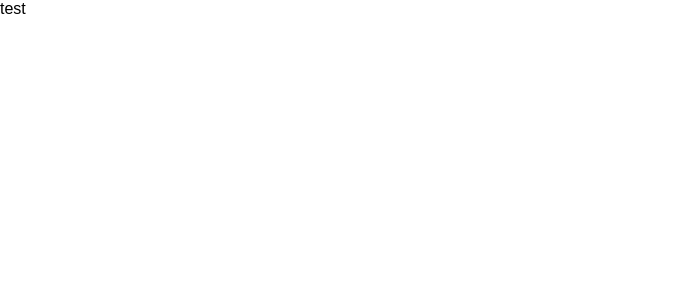
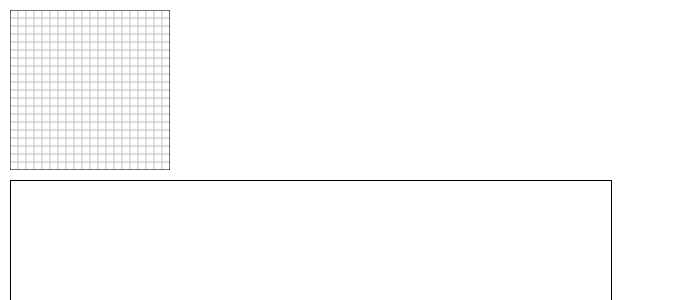
Before and after one commit to Bjvanminnen/azulejos, a React (Create React App) app: page / in a window 1280 px wide. Shown: the top 300 px of the page, without its empty margins (0-675 px from the left). Built offline with nearby package versions, Linux system fonts and the light colour scheme; the HTML template or start-up script is replaced by a standard one.

Commit message:
Clicking on tile

```diff
--- a/src/App.js
+++ b/src/App.js
@@ -1,9 +1,61 @@
 import React, { Component } from 'react';
+import drawTile from './drawTile';
+import Tile from './Tile';
+
+const margin = 10;
+
+const tileSize = 20;
+const zoom = 8;
+const tilesWide = 30;
+const tilesHigh = 30;
 
 class App extends Component {
+  constructor(props) {
+    super(props);
+
+    this.tile = new Tile(tileSize);
+  }
+
+  componentDidMount() {
+    this.drawCanvases();
+  }
+
+  drawCanvases() {
+    drawTile(this.tileCanvas, this.tile, { zoom, tileSize });
+  }
+
+  clickTile = event => {
+    const rect = event.target.getBoundingClientRect();
+    const x = Math.floor((event.clientX - rect.left) / zoom);
+    const y = Math.floor((event.clientY - rect.top) / zoom);
+    this.tile.setPixel(x, y, 'black');
+    this.drawCanvases();
+  }
+
   render() {
     return (
-      <div>test</div>
+      <div>
+        <canvas
+          ref={e => this.tileCanvas = e}
+          width={tileSize * zoom}
+          height={tileSize * zoom}
+          style={{
+            display: 'block',
+            margin,
+          }}
+          onClick={this.clickTile}
+        />
+        <canvas
+          ref={e => this.wall = e}
+          width={tileSize * tilesWide}
+          height={tileSize * tilesHigh}
+          style={{
+            border: '1px solid black',
+            display: 'block',
+            margin,
+          }}
+        />
+      </div>
     );
   }
 }
--- /dev/null
+++ b/src/Tile.js
@@ -0,0 +1,21 @@
+export default class Tile {
+  constructor(tileSize) {
+    const pixels = [];
+    for (let x = 0; x < tileSize; x++) {
+      pixels[x] = [];
+      for (let y = 0; y < tileSize; y++) {
+        pixels[x][y] = 'white';
+      }
+    }
+
+    this.pixels = pixels;
+  }
+
+  setPixel(x, y, color) {
+    if (!this.pixels[x] || !this.pixels[x][y]) {
+      throw new Error('out of bounds');
+    }
+
+    this.pixels[x][y] = color;
+  }
+}
--- /dev/null
+++ b/src/drawTile.js
@@ -0,0 +1,23 @@
+export default function drawTile(tileCanvas, tile, settings) {
+  const { zoom, tileSize } = settings;
+  const ctx = tileCanvas.getContext('2d');
+  ctx.clearRect(0, 0, zoom * tileSize, zoom * tileSize);
+
+  for (let x = 0; x < tileSize; x++) {
+    for (let y = 0; y < tileSize; y++) {
+      ctx.fillStyle = tile.pixels[x][y];
+      ctx.fillRect(x * zoom, y * zoom, zoom, zoom);
+    }
+  }
+
+  ctx.strokeStyle = 'lightgray';
+  ctx.lineWidth = 1;
+  for (let x = 0; x < tileSize; x++) {
+    for (let y = 0; y < tileSize; y++) {
+      ctx.strokeRect(x * zoom, y * zoom, zoom, zoom);
+    }
+  }
+
+  ctx.strokeStyle = 'black';
+  ctx.strokeRect(0, 0, zoom * tileSize, zoom * tileSize);
+}
```
